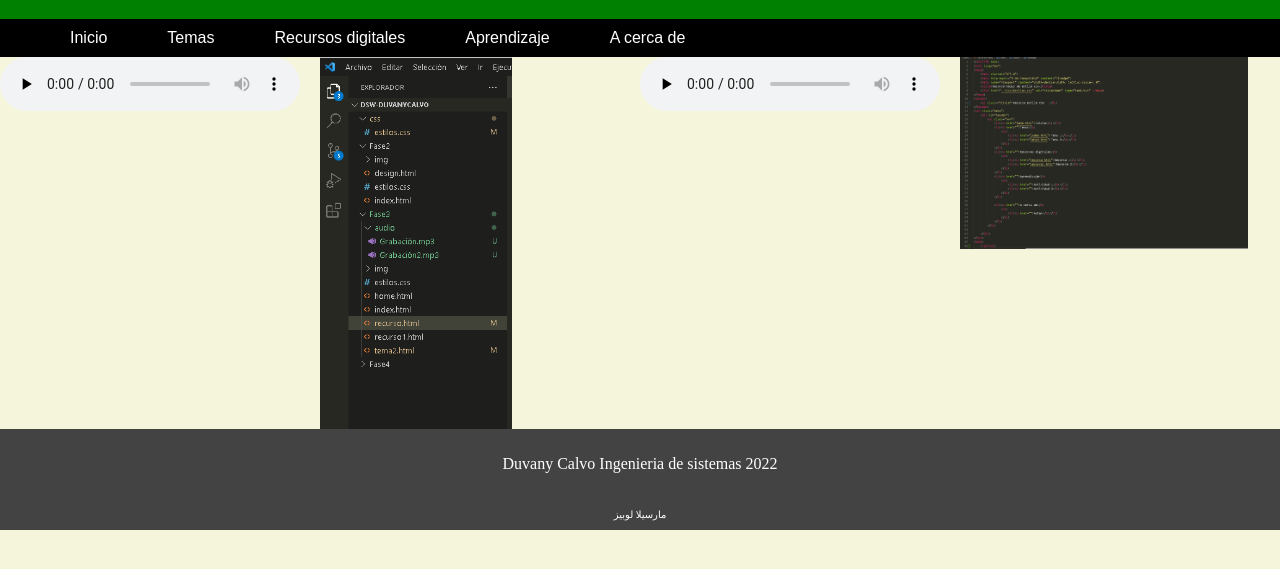
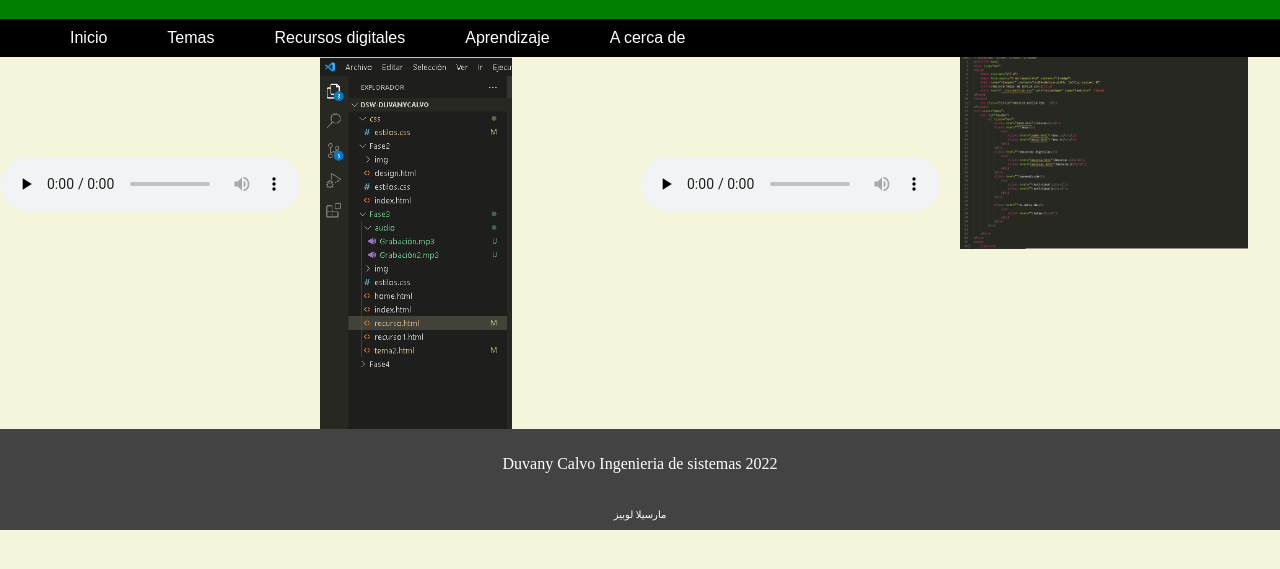
Before and after one commit to dcalvob/DSW-DuvanyCalvo, a plain HTML site: page Fase3/recurso.html in a window 1280 px wide. Shown: the part 55-624 px from the top of the page. Drawn offline with Linux system fonts and the light colour scheme.

Commit message:
entrega Final
Resultado optimo de prueba final

```diff
--- a/Fase3/recurso.html
+++ b/Fase3/recurso.html
@@ -6,7 +6,6 @@
     <meta name="viewport" content="width=device-width, initial-scale=1.0">
     <title>Recurso hojas de estilo css</title>
     <link href="../css/estilos.css" rel="stylesheet" type="text/css" </head>
-</head>
 <header>
     <h1 class="titulo">Recurso estilo CSS   </h1>
 </header>
@@ -35,7 +34,7 @@
 
             <li><a href="">A cerca de</a>
                 <ul>
-                    <li><a href="">Autor</a></li>
+                    <li><a href="autor.html">Autor</a></li>
                 </ul>
             </li>
         </ul>
@@ -44,11 +43,11 @@
 </nav>
 <body>
     <section class="one">
-       <audio src="audio/Grabación.mp3" preload="none" controls>
+       <audio class="iphone" src="audio/Grabación.mp3" preload="none" controls>
         Tu navegador no soporta audio HTML5
        </audio>
        <img src="img/recurso1.png" alt="" width="60%">
-       <audio   src="audio/Grabación2.mp3" preload="none" controls>
+       <audio class="phone"  src="audio/Grabación2.mp3" preload="none" controls>
         Tu navegador no soporta audio HTML5
        </audio>
        <img src="img/recurso1.1.png" alt="" width="90%">
--- a/css/estilos.css
+++ b/css/estilos.css
@@ -146,5 +146,8 @@ h6{
     padding: 20px 20px 0px 20px;
 }
 .iphone{
-    margin-top: 10000px;
+    margin-top: 100px;
 }
+.phone{
+    margin-top: 100px;
+}
```
Also changed, not shown: Fase3/home.html (+1 -2 lines), Fase3/index.html (+1 -1 lines), Fase3/recurso1.html (+1 -2 lines).
